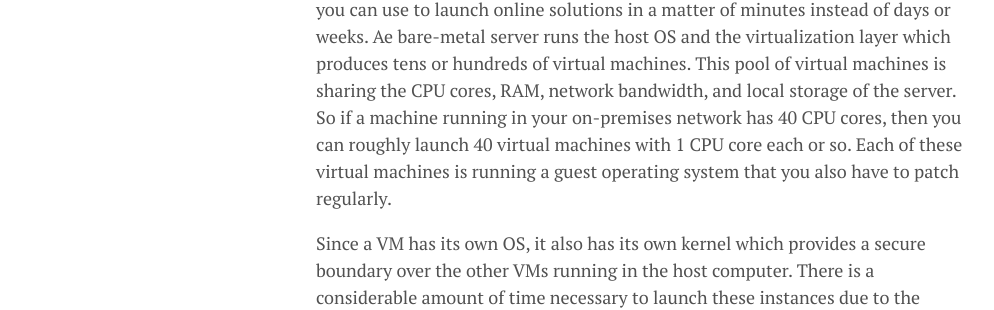
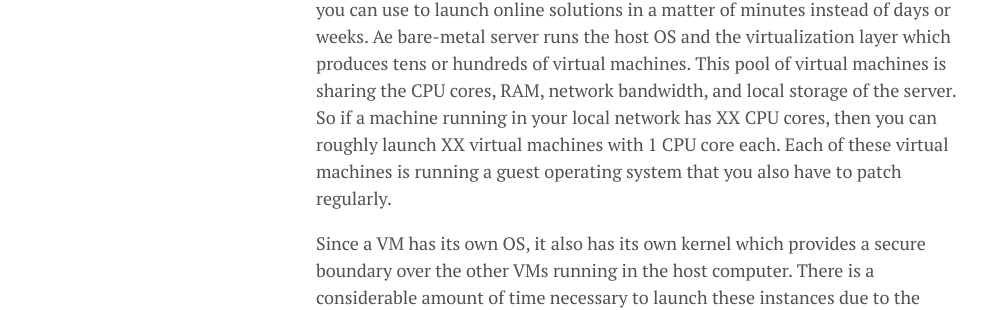
Before and after one commit to lgeurts/lgeurts.github.io, a Jekyll site: the page built from _posts/2022-03-29-what-is-serverless-computing.md, in a window 1280 px wide. Shown: the part 753-1063 px from the top of the page, without its empty margins (0-994 px from the left). Built offline with Jekyll 4.4.1, drawn with Linux system fonts in a browser that asks for light colours; nearby versions of some CDN libraries; comment, search, counter and statistics services are not loaded; some of the changed text lies outside the part shown.

Commit message:
Update 2022-03-29-what-is-serverless-computing.md

```diff
--- a/_posts/2022-03-29-what-is-serverless-computing.md
+++ b/_posts/2022-03-29-what-is-serverless-computing.md
@@ -15,7 +15,7 @@ This entire process of deploying servers -(or any other devices), could take day
 
 The serverless solution does not mean it is literally running out of thin air with absolutely no physical server at all. You still need CPU, RAM, network interface card, and other physical server devices to process data. Serverless simply means that a particular service requires less server management, meaning an CSP (like for example AWS) handles all of the manual server management tasks for you. This allows organizations to focus solely on their core business logic instead of just wasting time doing time-consuming server deployments and maintenance tasks that don’t add much value to the business.
 
-Cloud Computing ushered a new era of on-demand virtual machines (VMs) that you can use to launch online solutions in a matter of minutes instead of days or weeks. Ae bare-metal server runs the host OS and the virtualization layer which produces tens or hundreds of virtual machines. This pool of virtual machines is sharing the CPU cores, RAM, network bandwidth, and local storage of the server. So if a machine running in your on-premises network has 40 CPU cores, then you can roughly launch 40 virtual machines with 1 CPU core each or so. Each of these virtual machines is running a guest operating system that you also have to patch regularly.
+Cloud Computing ushered a new era of on-demand virtual machines (VMs) that you can use to launch online solutions in a matter of minutes instead of days or weeks. Ae bare-metal server runs the host OS and the virtualization layer which produces tens or hundreds of virtual machines. This pool of virtual machines is sharing the CPU cores, RAM, network bandwidth, and local storage of the server. So if a machine running in your local network has XX CPU cores, then you can roughly launch XX virtual machines with 1 CPU core each. Each of these virtual machines is running a guest operating system that you also have to patch regularly.
 
 Since a VM has its own OS, it also has its own kernel which provides a secure boundary over the other VMs running in the host computer. There is a considerable amount of time necessary to launch these instances due to the different components that its hypervisor must virtualize and allocate. Moreover, you will have to pay the cost of running your VMs, including its idle time where your resource isn’t used at all.
 
```
